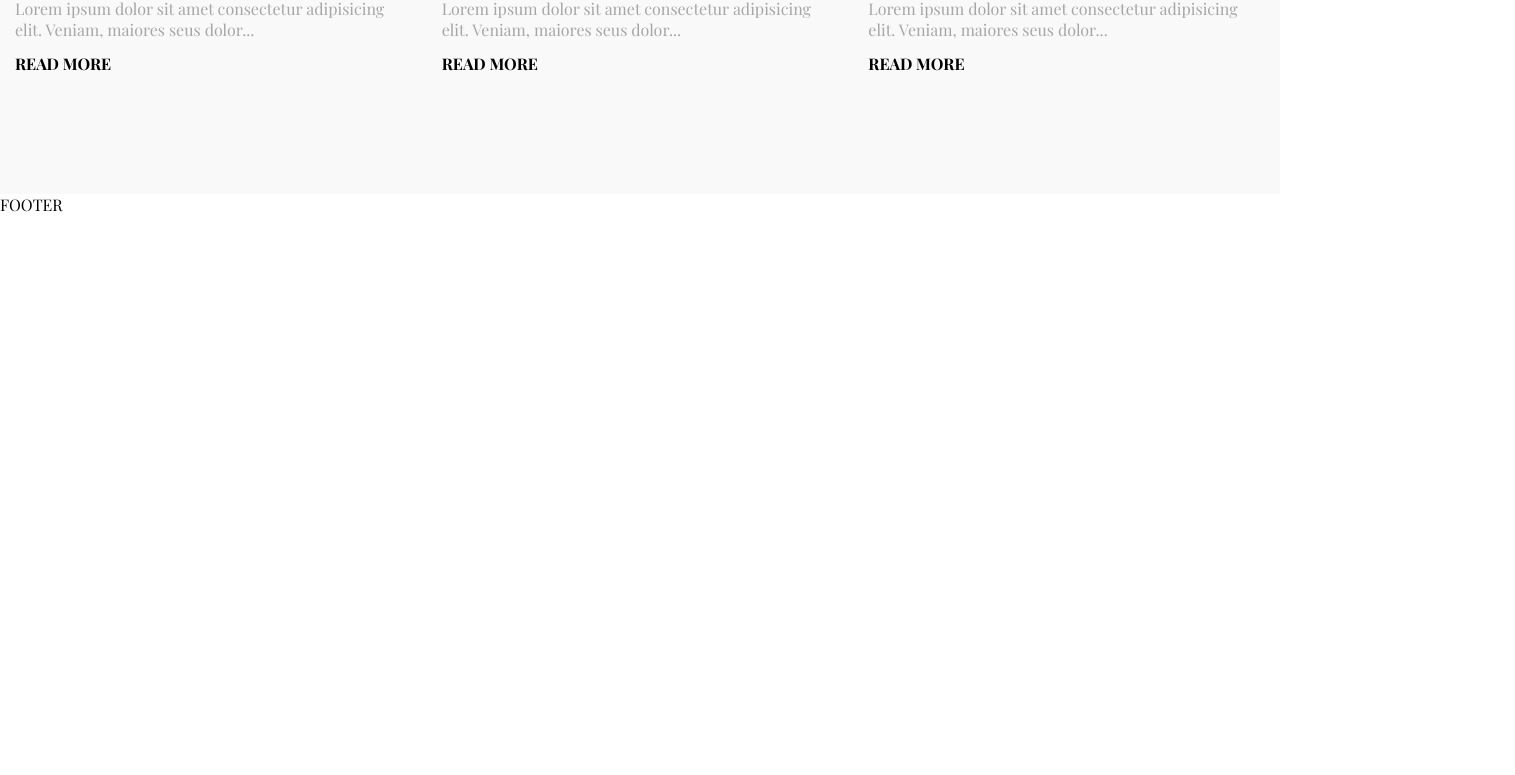
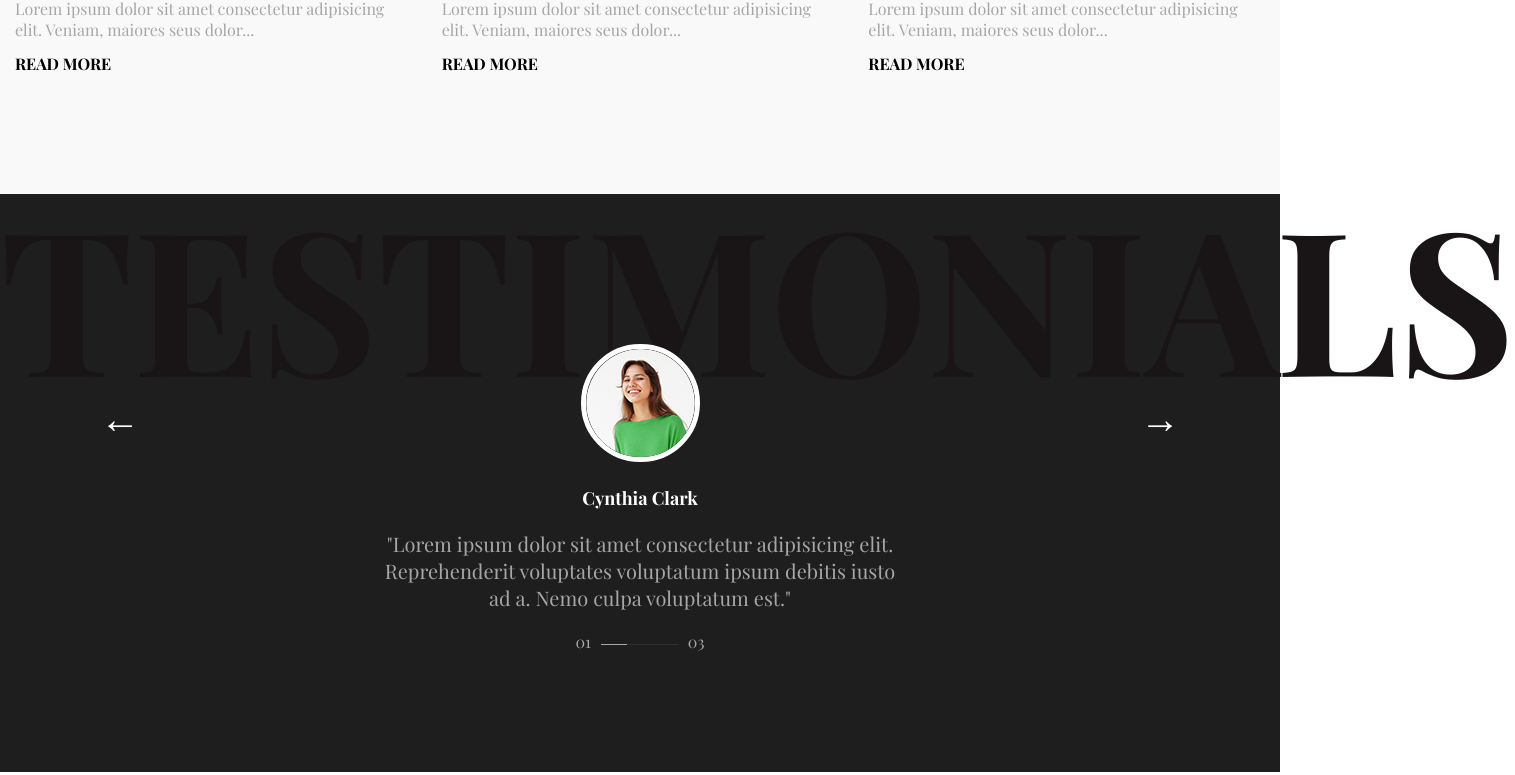
Before and after one commit to StefanoGrassoSG/proj-html-vuejs, a Vue app: page / in a window 1280 px wide. Shown: the part 4265-5040 px from the top of the page, 1515 px wide, since content can reach past the window. Before the commit the page ends 4480 px from the top, so only its background shows below. Built offline with nearby package versions, Linux system fonts and the light colour scheme; a web font is replaced by a local one.

Commit message:
ADD TestimonialsMainComponent in MAIN

```diff
--- a/src/assets/scss/partials/variables.scss
+++ b/src/assets/scss/partials/variables.scss
@@ -2,6 +2,7 @@
      VARIABLES
 ******************/
 $primary-text-color: #000000;
+$light-black-tx: #191516;
 $secondary-text-color: #A6A6A6;
 $third-text-color: #ffffff;
 $fill-color-one: #ff4612;
@@ -11,3 +12,4 @@ $primary-bg: #ffffff;
 $secondary-bg: #ff4612;
 $third-bg: #f9f9f9;
 $hover-bg: white;
+$lightBlack-bg: #1e1e1e;
--- a/src/components/MainComponent.vue
+++ b/src/components/MainComponent.vue
@@ -4,6 +4,7 @@ import SectionTwoMain from './SectionTwoMain.vue';
 import EventsMainComponent from './EventsMainComponent.vue';
 import CreativeMainComponent from './CreativeMainComponent.vue';
 import NewsMainComponent from './NewsMainComponent.vue';
+import TestimonialsMainComponent from './TestimonialsMainComponent.vue';
 
 export default {
   components: {
@@ -11,7 +12,8 @@ export default {
     SectionTwoMain,
     EventsMainComponent,
     CreativeMainComponent,
-    NewsMainComponent
+    NewsMainComponent,
+    TestimonialsMainComponent
   },
   data() {
     return {
@@ -32,6 +34,8 @@ export default {
         <CreativeMainComponent />
 
         <NewsMainComponent />
+
+        <TestimonialsMainComponent />
     </main>
 </template>
 
--- /dev/null
+++ b/src/components/TestimonialsMainComponent.vue
@@ -0,0 +1,191 @@
+<script >
+export default {
+  data() {
+    return {
+        currentTestimonials: 0,
+        testimonials:{
+            title: 'TESTIMONIALS',
+            people: [
+                {
+                    name: 'Cynthia Clark',
+                    review: '"Lorem ipsum dolor sit amet consectetur adipisicing elit. Reprehenderit voluptates voluptatum ipsum debitis iusto ad a. Nemo culpa voluptatum est."',
+                    photo: 'h3-img-04.png'
+                },
+                {
+                    name: 'Samantha Blirk',
+                    review: '"Lorem ipsum dolor sit amet consectetur adipisicing elit. Reprehenderit voluptates voluptatum ipsum debitis iusto ad a. Nemo culpa voluptatum est."',
+                    photo: 'h3-img-07.png'
+                },
+                {
+                    name: 'Stephanie Loson',
+                    review: '"Lorem ipsum dolor sit amet consectetur adipisicing elit. Reprehenderit voluptates voluptatum ipsum debitis iusto ad a. Nemo culpa voluptatum est."',
+                    photo: 'h3-img-08.png'
+                }
+            ]
+        }
+    }
+  },
+  methods:{
+    getImagePath: function(imgpath) {
+            return new URL(imgpath, import.meta.url).href;
+    },
+    testimonialsNext() {
+        if(this.currentTestimonials == this.testimonials.people.length - 1) {
+            this.currentTestimonials = 0
+        }
+        else {
+            this.currentTestimonials++
+        }
+    },
+    testimonialsPrev() {
+        if(this.currentTestimonials == 0) {
+            this.currentTestimonials = this.testimonials.people.length -1
+        }
+        else {
+            this.currentTestimonials--
+        }
+    }
+  },
+  computed: {
+    changePosition() {
+        if(this.currentTestimonials == 1) {
+            return '33%'
+        }
+        else if(this.currentTestimonials == 2) {
+            return '66%'
+        }
+    }
+  }
+}
+</script>
+
+<template>
+    <section>
+        <h2>
+            {{ testimonials.title }}
+        </h2>
+        <div class="container">
+            <div class="arrow-slide" @click="testimonialsPrev()">
+                &#8592;
+            </div>
+            <div class="arrow-slide" @click="testimonialsNext()">
+                &#8594;
+            </div>
+            <template v-for="(singlePerson, i) in testimonials.people" :key="i">
+                <div class="slide" v-if="i == currentTestimonials">
+                    <div class="photo">
+                        <img :src="getImagePath(`../assets/img/${singlePerson.photo}`)" alt="">
+                    </div>
+                    <h5>
+                        {{ singlePerson.name }}
+                    </h5>
+                    <p>
+                        {{ singlePerson.review }}
+                    </p>
+                    <div class="bar">
+                        <div class="number">
+                            01
+                        </div>
+                        <div class="progress-bar">
+                            <div class="progress" :style="{ left: changePosition}">
+
+                            </div>
+                        </div>
+                        <div class="number">
+                            03
+                        </div>
+                    </div>
+                </div>
+            </template>
+        </div>
+    </section>
+</template>
+
+<style lang="scss" scoped>
+@use "../assets/scss/partials/variables.scss" as *;
+
+section {
+    background-color: $lightBlack-bg;
+    text-align: center;
+    padding-top: 50px;
+    padding-bottom: 120px;
+
+    .container {
+        position: relative;
+
+        .arrow-slide {
+            font-size: 40px;
+            color: $third-text-color;
+            position: absolute;
+            top: 15%;
+            cursor: pointer;
+            user-select: none;
+        }
+
+        .slide {
+            width: 40%;
+            margin: auto;
+
+            img {
+                border: 5px solid white;
+                border-radius: 100px;
+            }
+
+            h5 {
+                color: $third-text-color;
+                font-size: 18px;
+                margin: 20px 0;
+            }
+
+            p {
+                color: $secondary-text-color;
+                font-size: 20px;
+            }
+
+            .bar {
+                display: flex;
+                align-items: center;
+                justify-content: center;
+                margin-top: 20px;
+
+                .number {
+                    color: $secondary-text-color;
+                }
+
+                .progress-bar {
+                    height: 1px;
+                    width: 15%;
+                    background-color: rgb(48, 47, 47);
+                    margin: 0 10px;
+                    margin-top: 6px;
+                    display: flex;
+                    position: relative;
+
+                    .progress {
+                        height: 1px;
+                        width: calc(100% / 3);
+                        background-color: $secondary-text-color;
+                        transition: all 5s ease-in-out;
+                        position: absolute;
+                        left: 0;
+                    }
+                }
+            }
+        }
+
+        .arrow-slide:nth-of-type(1) {
+        left: 100px;
+        }
+
+        .arrow-slide:nth-of-type(2) {
+        right: 100px;
+        }
+    }
+
+    h2 {
+        color: $light-black-tx;
+        font-size: 200px;
+        line-height: 100px;
+    }
+}
+</style>
```
